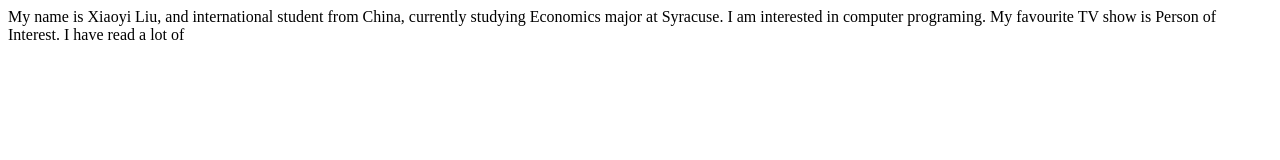
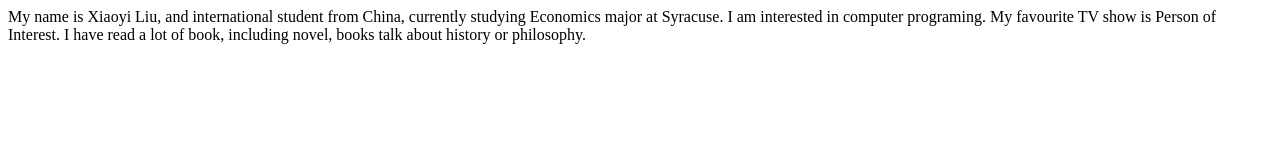
Before and after one commit to xliu155-su/ist263, a plain HTML site: page Lab01/Liu-bio.html in a window 1280 px wide. Drawn offline with Linux system fonts and the light colour scheme.

Commit message:
Update Liu-bio.html

```diff
--- a/Lab01/Liu-bio.html
+++ b/Lab01/Liu-bio.html
@@ -8,7 +8,7 @@
     </head>
 
     <body>
-    My name is Xiaoyi Liu, and international student from China, currently studying Economics major at Syracuse. I am interested in computer programing. My favourite TV show is Person of Interest. I have read a lot of
+    My name is Xiaoyi Liu, and international student from China, currently studying Economics major at Syracuse. I am interested in computer programing. My favourite TV show is Person of Interest. I have read a lot of book, including novel, books talk about history or philosophy.
     </body>
 
 </html>
```
